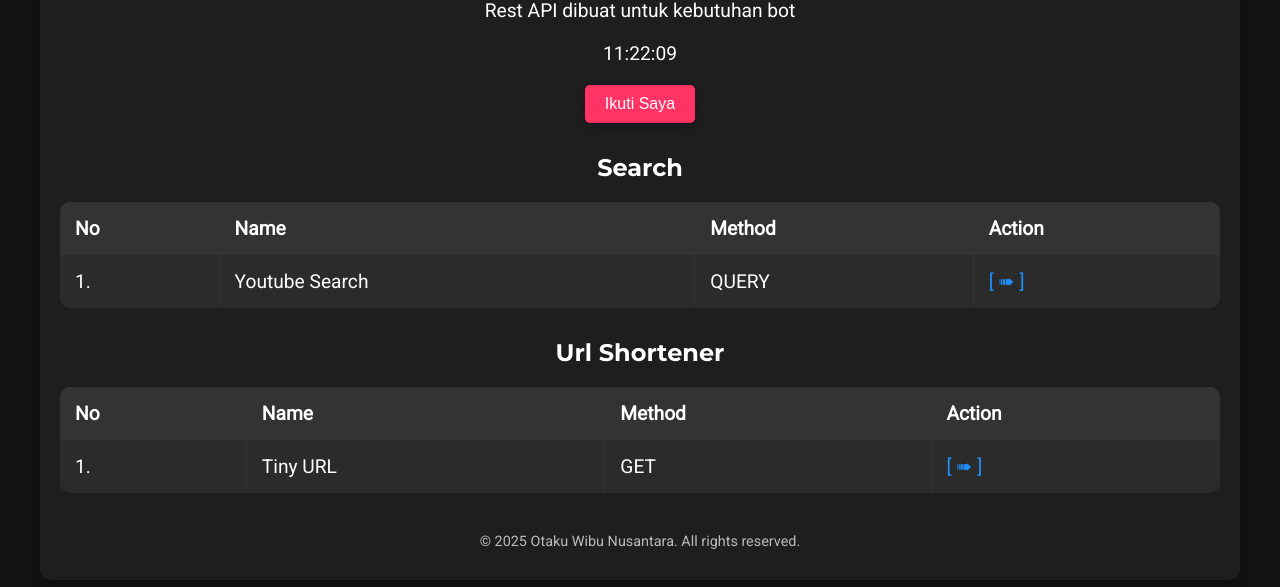
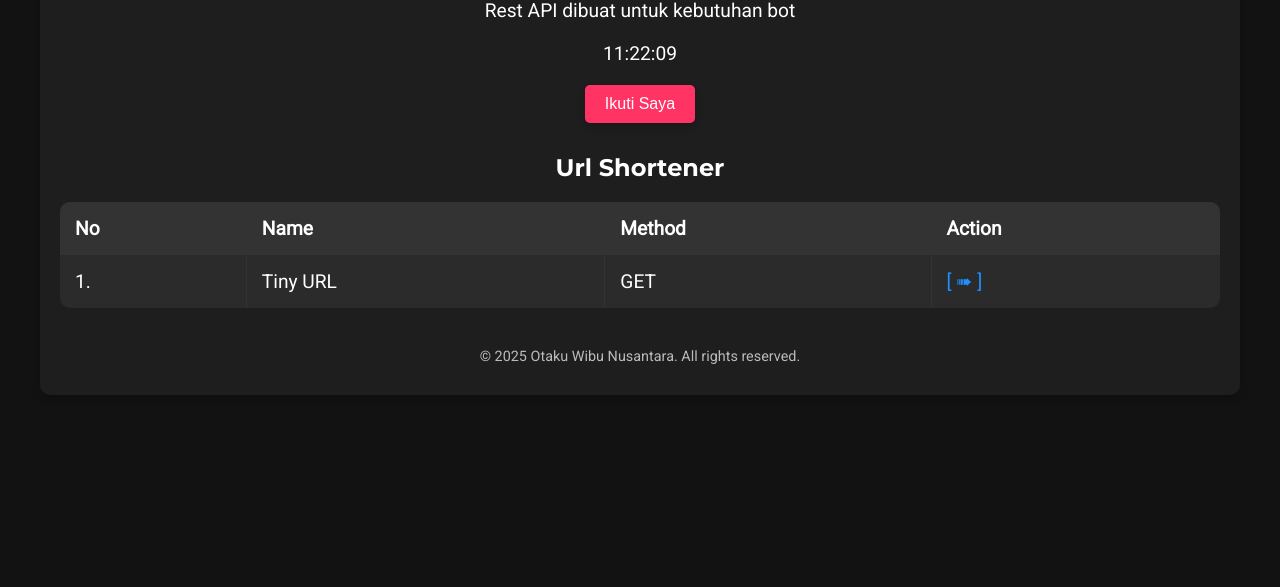
Before and after one commit to YogiSIDN/api-otakuwibu, a website: page public/index.html in a window 1280 px wide. Shown: the part 119-706 px from the top of the page. Drawn offline with Linux system fonts and the light colour scheme.

Commit message:
Add files via upload

```diff
--- a/public/index.html
+++ b/public/index.html
@@ -196,25 +196,6 @@
         <button>Ikuti Saya</button>
     </a>
 </div>
-            <h3>Search</h3>
-            <table>
-                <thead>
-                    <tr>
-                        <th>No</th>
-                        <th>Name</th>
-                        <th>Method</th>
-                        <th>Action</th>
-                    </tr>
-                </thead>
-                <tbody>
-                    <tr>
-                        <td>1.</td>
-                        <td>Youtube Search</td>
-                        <td>QUERY</td>
-                        <td><a href="/api/ytsearch?url=die with a smile">[ ➠ ]</a></td>
-                    </tr>
-                    </tbody>
-                    </table>
             <h3>Url Shortener</h3>
             <table>
                 <thead>
@@ -233,7 +214,7 @@
                         <td><a href="/api/tinyUrl?url=https://example.com">[ ➠ ]</a></td>
                     </tr>
                     </tbody>
-                    </table>
+            </table>
         </div>
         <footer>
             <p>&#169; 2025 Otaku Wibu Nusantara. All rights reserved.</p>
```
